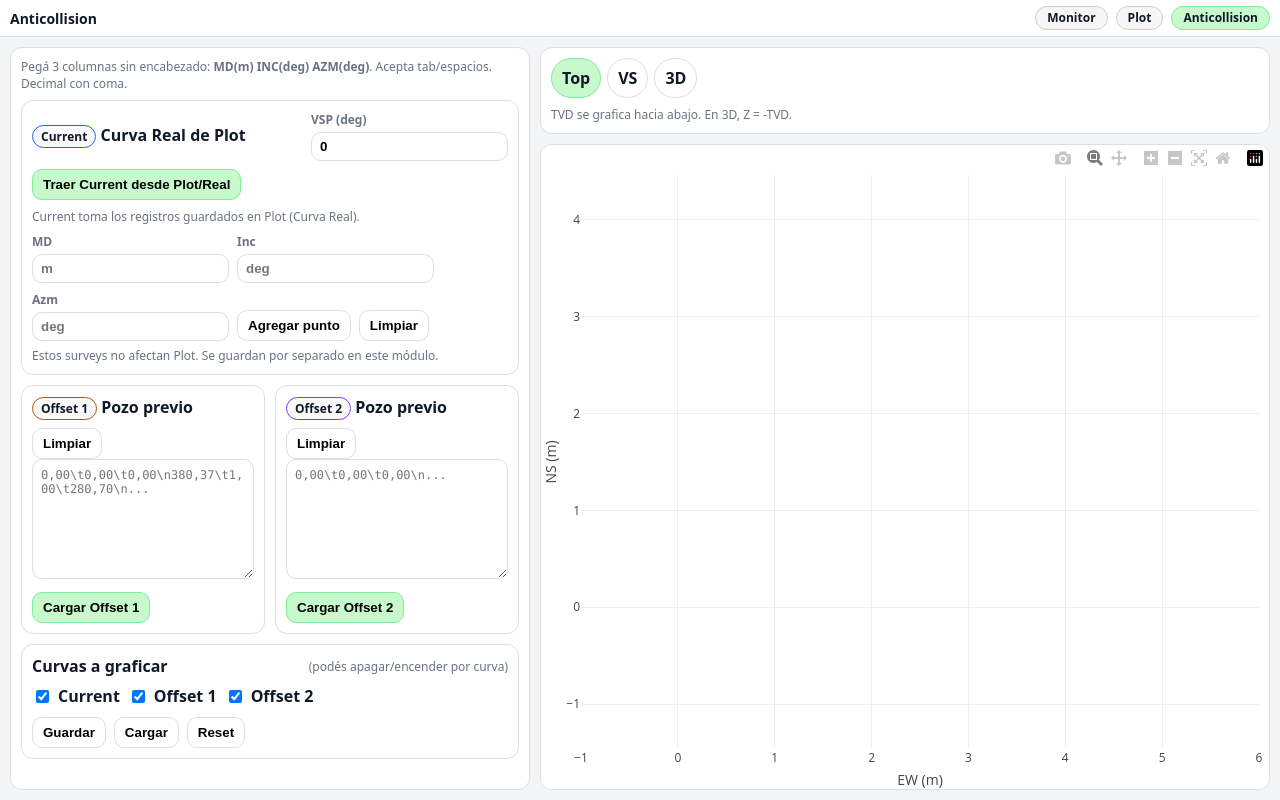
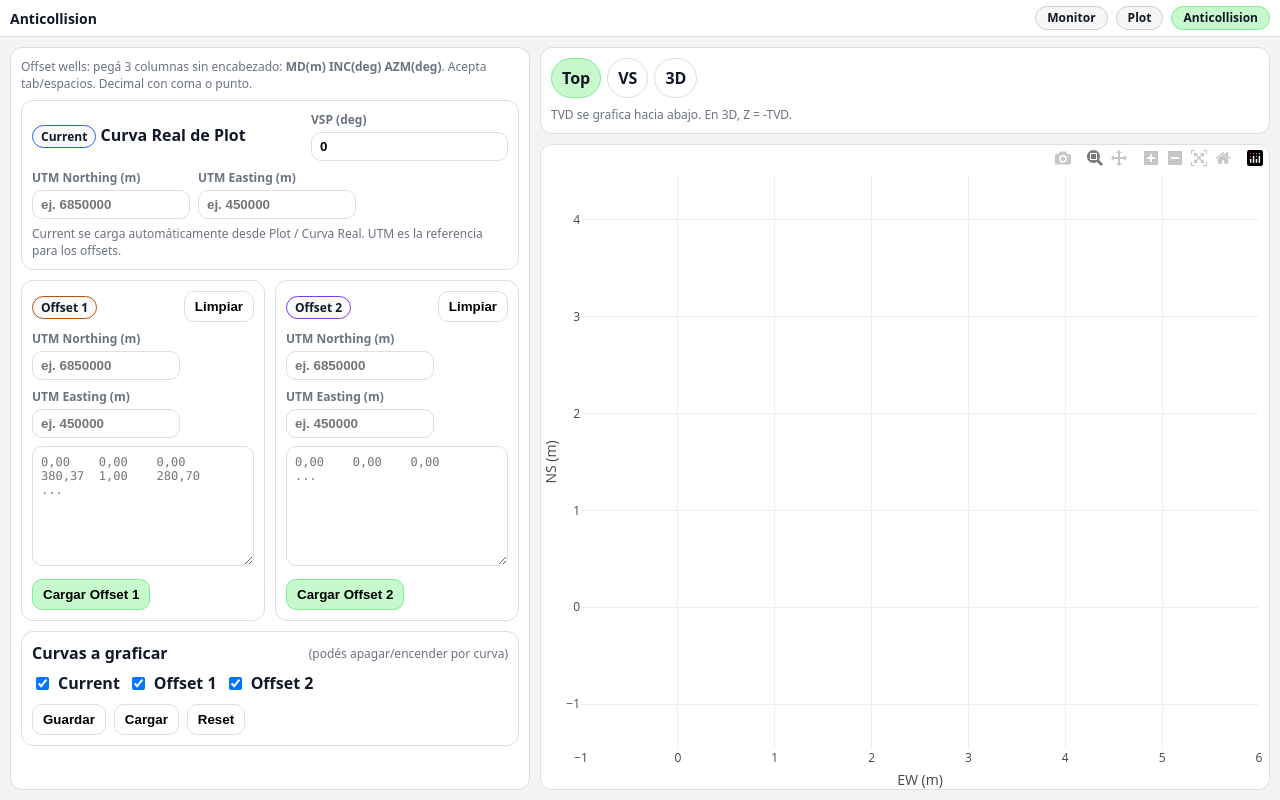
Before and after one commit to educode007/mwdlive, a Flask app: page /anticollision in a window 1280 px wide. Run offline with Flask 3, Linux system fonts and the light colour scheme; some libraries are stand-ins or nearby versions.

Commit message:
feat: anticollision usa UTM absolutos para posicionamiento de pozos offset

```diff
--- a/templates/anticollision.html
+++ b/templates/anticollision.html
@@ -256,58 +256,68 @@
       <div class="layout">
         <div class="panel" style="min-height: 0; overflow: auto;">
           <div class="hint" style="margin-bottom: 8px;">
-            Pegá 3 columnas sin encabezado: <b>MD(m) INC(deg) AZM(deg)</b>. Acepta tab/espacios. Decimal con coma.
+            Offset wells: pegá 3 columnas sin encabezado: <b>MD(m) INC(deg) AZM(deg)</b>. Acepta tab/espacios. Decimal con coma o punto.
           </div>
           <div id="error" class="err" style="margin-bottom: 8px;"></div>
 
           <div class="panel" style="margin-bottom: 10px;">
-            <div class="btnbar" style="justify-content: space-between;">
+            <div class="btnbar" style="justify-content: space-between; flex-wrap: wrap; gap: 8px;">
               <div class="dataset-label"><span class="badge current">Current</span> Curva Real de Plot</div>
               <div class="field" style="min-width: 140px;">
                 <span>VSP (deg)</span>
                 <input id="vsp" type="number" step="0.1" value="0" />
               </div>
             </div>
-            <div class="btnbar" style="margin-top: 8px; align-items: center;">
-              <button class="primary" id="loadCurrentFromPlot">Traer Current desde Plot/Real</button>
-              <div id="currentSourceHint" class="hint">Current toma los registros guardados en Plot (Curva Real).</div>
-            </div>
-            <div class="btnbar" style="margin-top: 8px; align-items: flex-end;">
+            <div class="btnbar" style="margin-top: 8px; align-items: flex-end; flex-wrap: wrap;">
               <div class="field">
-                <span>MD</span>
-                <input id="curMD" type="number" step="0.01" placeholder="m" />
+                <span>UTM Northing (m)</span>
+                <input id="curN" type="number" step="0.01" placeholder="ej. 6850000" style="width:140px;" />
               </div>
               <div class="field">
-                <span>Inc</span>
-                <input id="curInc" type="number" step="0.01" placeholder="deg" />
+                <span>UTM Easting (m)</span>
+                <input id="curE" type="number" step="0.01" placeholder="ej. 450000" style="width:140px;" />
               </div>
-              <div class="field">
-                <span>Azm</span>
-                <input id="curAzm" type="number" step="0.01" placeholder="deg" />
-              </div>
-              <button id="addCurPoint">Agregar punto</button>
-              <button id="clearCurrent">Limpiar</button>
             </div>
-            <div class="hint" style="margin-top: 6px;">Estos surveys no afectan Plot. Se guardan por separado en este módulo.</div>
+            <div class="hint" style="margin-top: 6px;" id="currentSourceHint">Current se carga automáticamente desde Plot / Curva Real. UTM es la referencia para los offsets.</div>
           </div>
 
           <div class="row">
             <div class="panel">
               <div class="btnbar" style="justify-content: space-between;">
-                <div class="dataset-label"><span class="badge off1">Offset 1</span> Pozo previo</div>
+                <div class="dataset-label"><span class="badge off1">Offset 1</span></div>
                 <button id="clearOff1">Limpiar</button>
               </div>
-              <textarea id="off1Input" placeholder="0,00\t0,00\t0,00\n380,37\t1,00\t280,70\n..."></textarea>
+              <div class="btnbar" style="margin-top: 8px; align-items: flex-end; flex-wrap: wrap;">
+                <div class="field">
+                  <span>UTM Northing (m)</span>
+                  <input id="off1N" type="number" step="0.01" placeholder="ej. 6850000" style="width:130px;" />
+                </div>
+                <div class="field">
+                  <span>UTM Easting (m)</span>
+                  <input id="off1E" type="number" step="0.01" placeholder="ej. 450000" style="width:130px;" />
+                </div>
+              </div>
+              <textarea id="off1Input" placeholder="0,00&#9;0,00&#9;0,00&#10;380,37&#9;1,00&#9;280,70&#10;..." style="margin-top:8px;"></textarea>
               <div class="btnbar" style="margin-top: 8px;">
                 <button class="primary" id="loadOff1">Cargar Offset 1</button>
               </div>
             </div>
             <div class="panel">
               <div class="btnbar" style="justify-content: space-between;">
-                <div class="dataset-label"><span class="badge off2">Offset 2</span> Pozo previo</div>
+                <div class="dataset-label"><span class="badge off2">Offset 2</span></div>
                 <button id="clearOff2">Limpiar</button>
               </div>
-              <textarea id="off2Input" placeholder="0,00\t0,00\t0,00\n..."></textarea>
+              <div class="btnbar" style="margin-top: 8px; align-items: flex-end; flex-wrap: wrap;">
+                <div class="field">
+                  <span>UTM Northing (m)</span>
+                  <input id="off2N" type="number" step="0.01" placeholder="ej. 6850000" style="width:130px;" />
+                </div>
+                <div class="field">
+                  <span>UTM Easting (m)</span>
+                  <input id="off2E" type="number" step="0.01" placeholder="ej. 450000" style="width:130px;" />
+                </div>
+              </div>
+              <textarea id="off2Input" placeholder="0,00&#9;0,00&#9;0,00&#10;..." style="margin-top:8px;"></textarea>
               <div class="btnbar" style="margin-top: 8px;">
                 <button class="primary" id="loadOff2">Cargar Offset 2</button>
               </div>
@@ -359,16 +369,16 @@
       const errorEl = document.getElementById('error');
       const vspEl = document.getElementById('vsp');
 
-      const curMD = document.getElementById('curMD');
-      const curInc = document.getElementById('curInc');
-      const curAzm = document.getElementById('curAzm');
-      const addCurPointBtn = document.getElementById('addCurPoint');
-      const clearCurrentBtn = document.getElementById('clearCurrent');
-      const loadCurrentFromPlotBtn = document.getElementById('loadCurrentFromPlot');
+      const curNEl = document.getElementById('curN');
+      const curEEl = document.getElementById('curE');
       const currentSourceHintEl = document.getElementById('currentSourceHint');
 
       const off1InputEl = document.getElementById('off1Input');
+      const off1NEl = document.getElementById('off1N');
+      const off1EEl = document.getElementById('off1E');
       const off2InputEl = document.getElementById('off2Input');
+      const off2NEl = document.getElementById('off2N');
+      const off2EEl = document.getElementById('off2E');
       const loadOff1Btn = document.getElementById('loadOff1');
       const loadOff2Btn = document.getElementById('loadOff2');
       const clearOff1Btn = document.getElementById('clearOff1');
@@ -578,9 +588,14 @@
         try {
           localStorage.setItem(STORAGE_KEY, JSON.stringify({
             vsp: Number(vspEl.value),
-            current: current.map((r) => ({ md: r.md, inc: r.inc, azm: r.azm })),
+            curN: Number(curNEl.value) || 0,
+            curE: Number(curEEl.value) || 0,
             off1Text: String(off1InputEl.value || ''),
+            off1N: Number(off1NEl.value) || 0,
+            off1E: Number(off1EEl.value) || 0,
             off2Text: String(off2InputEl.value || ''),
+            off2N: Number(off2NEl.value) || 0,
+            off2E: Number(off2EEl.value) || 0,
             show: {
               current: !!showCurrentEl.checked,
               off1: !!showOff1El.checked,
@@ -600,9 +615,14 @@
             if (payload.vsp !== undefined && payload.vsp !== null && Number.isFinite(Number(payload.vsp))) {
               vspEl.value = Number(payload.vsp).toFixed(2);
             }
-            current = computeMinimumCurvature(normalizeSurveyArray(payload.current));
+            if (Number.isFinite(Number(payload.curN))) curNEl.value = Number(payload.curN);
+            if (Number.isFinite(Number(payload.curE))) curEEl.value = Number(payload.curE);
             off1InputEl.value = payload.off1Text || '';
+            if (Number.isFinite(Number(payload.off1N))) off1NEl.value = Number(payload.off1N);
+            if (Number.isFinite(Number(payload.off1E))) off1EEl.value = Number(payload.off1E);
             off2InputEl.value = payload.off2Text || '';
+            if (Number.isFinite(Number(payload.off2N))) off2NEl.value = Number(payload.off2N);
+            if (Number.isFinite(Number(payload.off2E))) off2EEl.value = Number(payload.off2E);
             if (payload.show) {
               if (payload.show.current !== undefined) showCurrentEl.checked = !!payload.show.current;
               if (payload.show.off1 !== undefined) showOff1El.checked = !!payload.show.off1;
@@ -613,8 +633,17 @@
         }
       }
 
+      function shiftRows(rows, dN, dE) {
+        if (dN === 0 && dE === 0) return rows;
+        return rows.map((r) => ({ ...r, ns: r.ns + dN, ew: r.ew + dE }));
+      }
+
       function getSeries() {
         const vsp = Number(vspEl.value);
+
+        const curUtmN = Number(curNEl.value);
+        const curUtmE = Number(curEEl.value);
+        const hasCurUtm = Number.isFinite(curUtmN) && Number.isFinite(curUtmE) && (curUtmN !== 0 || curUtmE !== 0);
 
         const series = [];
         if (showCurrentEl.checked && current && current.length) {
@@ -626,19 +655,24 @@
           });
         }
 
-        const off1Txt = off1InputEl.value || '';
-        const off2Txt = off2InputEl.value || '';
-
         if (showOff1El.checked && off1 && off1.length) {
-          series.push({ key: 'off1', name: 'Offset 1', color: '#b45309', rows: computeVS(off1, vsp) });
-        } else if (showOff1El.checked && off1Txt.trim() && (!off1 || !off1.length)) {
-          // do nothing
+          let rows = off1;
+          const o1N = Number(off1NEl.value);
+          const o1E = Number(off1EEl.value);
+          if (hasCurUtm && Number.isFinite(o1N) && Number.isFinite(o1E) && (o1N !== 0 || o1E !== 0)) {
+            rows = shiftRows(off1, o1N - curUtmN, o1E - curUtmE);
+          }
+          series.push({ key: 'off1', name: 'Offset 1', color: '#b45309', rows: computeVS(rows, vsp) });
         }
 
         if (showOff2El.checked && off2 && off2.length) {
-          series.push({ key: 'off2', name: 'Offset 2', color: '#7c3aed', rows: computeVS(off2, vsp) });
-        } else if (showOff2El.checked && off2Txt.trim() && (!off2 || !off2.length)) {
-          // do nothing
+          let rows = off2;
+          const o2N = Number(off2NEl.value);
+          const o2E = Number(off2EEl.value);
+          if (hasCurUtm && Number.isFinite(o2N) && Number.isFinite(o2E) && (o2N !== 0 || o2E !== 0)) {
+            rows = shiftRows(off2, o2N - curUtmN, o2E - curUtmE);
+          }
+          series.push({ key: 'off2', name: 'Offset 2', color: '#7c3aed', rows: computeVS(rows, vsp) });
         }
 
         return series;
@@ -847,12 +881,6 @@
       document.querySelectorAll('.tab').forEach((t) => t.addEventListener('click', () => setActiveView(t.dataset.view)));
 
       function clearDataset(which) {
-        if (which === 'current') {
-          current = [];
-          curMD.value = '';
-          curInc.value = '';
-          curAzm.value = '';
-        }
         if (which === 'off1') {
           off1 = [];
           off1InputEl.value = '';
@@ -865,40 +893,8 @@
         renderPlots();
       }
 
-      addCurPointBtn.addEventListener('click', () => {
-        try {
-          const md = Number(curMD.value);
-          const inc = Number(curInc.value);
-          const azm = Number(curAzm.value);
-          if (!Number.isFinite(md) || !Number.isFinite(inc) || !Number.isFinite(azm)) {
-            throw new Error('MD/Inc/Azm inválidos');
-          }
-          const base = current && current.length ? current.map((r) => ({ md: r.md, inc: r.inc, azm: r.azm })) : [];
-          base.push({ md, inc, azm: normalizeAzm(azm) });
-          base.sort((a, b) => a.md - b.md);
-          if (base.length < 2) {
-            current = computeMinimumCurvature(base);
-          } else {
-            current = computeMinimumCurvature(base);
-          }
-          setError('');
-          renderPlots();
-        } catch (e) {
-          setError(String(e && e.message ? e.message : e));
-        }
-      });
-
-      clearCurrentBtn.addEventListener('click', () => clearDataset('current'));
       clearOff1Btn.addEventListener('click', () => clearDataset('off1'));
       clearOff2Btn.addEventListener('click', () => clearDataset('off2'));
-
-      if (loadCurrentFromPlotBtn) {
-        loadCurrentFromPlotBtn.addEventListener('click', () => {
-          if (loadCurrentFromPlotter()) {
-            renderPlots();
-          }
-        });
-      }
 
       loadOff1Btn.addEventListener('click', () => {
         try {
@@ -924,6 +920,9 @@
 
       [showCurrentEl, showOff1El, showOff2El].forEach((el) => el.addEventListener('change', renderPlots));
       vspEl.addEventListener('change', renderPlots);
+      [curNEl, curEEl, off1NEl, off1EEl, off2NEl, off2EEl].forEach((el) => {
+        el.addEventListener('change', () => { saveState(); renderPlots(); });
+      });
 
       saveLocalBtn.addEventListener('click', saveState);
       loadLocalBtn.addEventListener('click', () => { restoreState(); renderPlots(); });
@@ -934,6 +933,12 @@
         off2 = [];
         off1InputEl.value = '';
         off2InputEl.value = '';
+        curNEl.value = '';
+        curEEl.value = '';
+        off1NEl.value = '';
+        off1EEl.value = '';
+        off2NEl.value = '';
+        off2EEl.value = '';
         showCurrentEl.checked = true;
         showOff1El.checked = true;
         showOff2El.checked = true;
```
